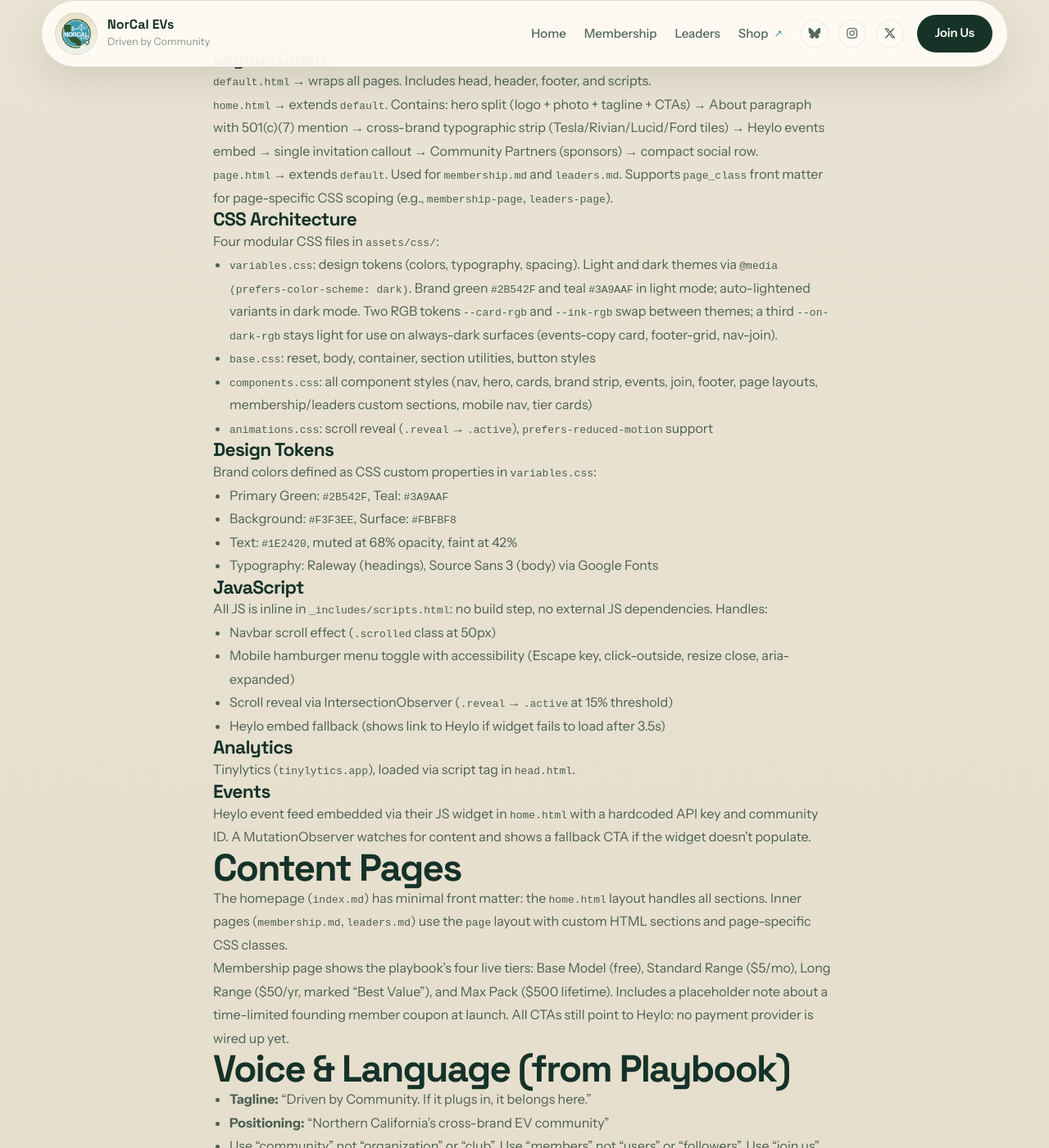
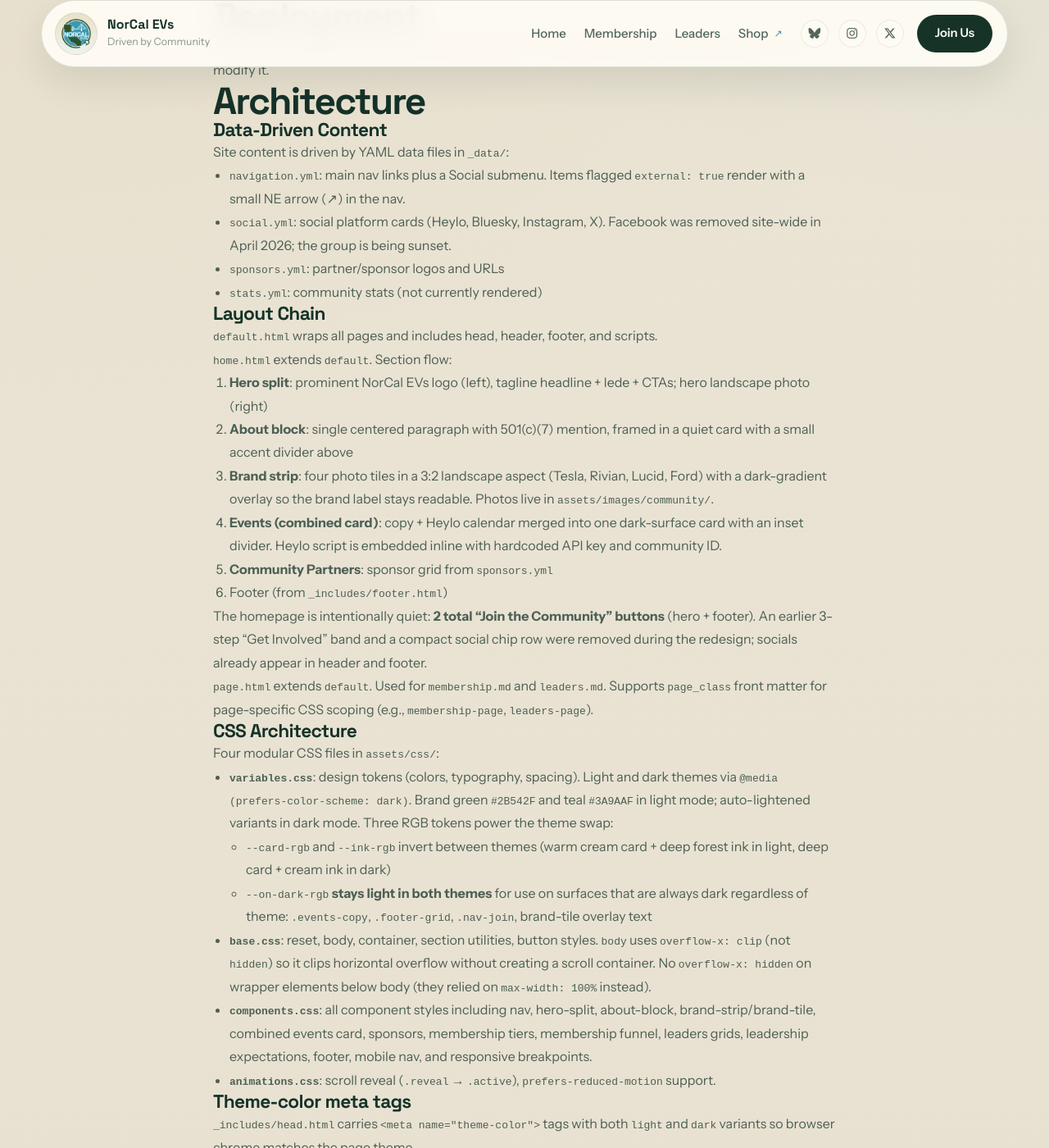
Before and after one commit to ZakWinnick/NorCalEVs, a Jekyll site: the page built from CLAUDE.md, in a window 1280 px wide and 1400 px high, scrolled down 1046 px. Shown: the whole window at 82% size. Built offline with Jekyll 4.4.1, drawn with Linux system fonts in a browser that asks for light colours; our own code applies the rules of GitHub Pages for plain Markdown files; a script that is not in the unit is left out; some of the changed text lies outside the part shown.

Commit message:
Update CLAUDE.md to reflect redesign, dark mode, and scroll fixes
Comprehensive rewrite covering:
- 501(c)(7) status and playbook as authoritative source
- Standing no-em-dashes editorial rule
- Local Ruby workaround (Homebrew 4.0.2 + user gem install, since
  rbenv 3.1.6 is missing socket and Bundler 2.3 can't read the 4.0.9
  lockfile)
- Current homepage section flow (hero split, about, brand strip,
  combined events card, sponsors) with note that there are only 2
  Join buttons on the page
- CSS token system: --card-rgb and --ink-rgb swap between themes,
  --on-dark-rgb stays light for always-dark surfaces
- Mobile scroll fixes documented so future agents don't regress them:
  no scroll-behavior smooth, no fixed+blurred pseudo-elements, no
  nested overflow-x hidden, sticky nav with no-op scrolled state on
  mobile, rAF-throttled scroll listener, Heylo horizontal scroller
  disabled on mobile, images decode async
- Membership page 5-step funnel + four live tiers (Base/Standard/
  Long/Max) with note that payment provider is not wired up
- Leaders page with Executive Director role and Leadership
  Expectations section
- Known open items: real photos to replace placeholders, payment
  flow for tiers, founding coupon mechanics

Co-Authored-By: Claude Opus 4.7 (1M context) <noreply@anthropic.com>

````diff
--- a/CLAUDE.md
+++ b/CLAUDE.md
@@ -4,7 +4,9 @@ This file provides guidance to Claude Code (claude.ai/code) when working with co
 
 ## Project Overview
 
-NorCal EVs (norcalevs.org) is the website for Northern California's cross-brand EV community: a registered nonprofit connecting EV owners, enthusiasts, and the EV-curious across all brands. The `NorCal EVs Playbook v1` PDF is the authoritative source for organizational identity, messaging, and operations. See `BRAND_GUIDELINES.md` for voice, color, and language rules.
+NorCal EVs (norcalevs.org) is the website for Northern California's cross-brand EV community. As of April 2026 the org is officially a registered **501(c)(7) nonprofit social club**. The `NorCal EVs Playbook v1` PDF (on the user's Synology at `/Users/zakwinnick/Library/CloudStorage/SynologyDrive-Vandenberg/NorCal EVs/Playbook/`) is the authoritative source for organizational identity, messaging, tiers, and operations. See `BRAND_GUIDELINES.md` for voice, color, and language rules.
+
+**Standing editorial rule:** Never use em dashes (`—`) anywhere in copy, code comments, or CSS comments. Use commas, colons, periods, or parentheses instead.
 
 ## Build & Serve
 
@@ -15,7 +17,18 @@ bundle exec jekyll serve --livereload  # With auto-reload
 JEKYLL_ENV=production bundle exec jekyll build  # Production build to _site/
 ```
 
-Jekyll 3.9 with Ruby 3.x (installed via rbenv at `~/.rbenv/versions/3.1.6`). The system Ruby (2.6) is too old: use `eval "$(rbenv init -)" && rbenv local 3.1.6` before running bundle commands. No test suite.
+Jekyll 3.9 with Ruby 3.x (intended via rbenv at `~/.rbenv/versions/3.1.6`). The system Ruby (2.6) is too old.
+
+**Local Ruby is currently broken.** The rbenv 3.1.6 install is missing the `socket` stdlib module, and the Bundler 2.3 the system ships with can't read the Bundler 4.0.9 lockfile. Workaround that does work:
+
+```bash
+# Use Homebrew's Ruby 4.0.2 with gems installed to user dir
+PATH="/Users/zakwinnick/.gem/ruby/4.0.0/bin:/opt/homebrew/opt/ruby/bin:$PATH" \
+  jekyll serve --port 4000 --host 127.0.0.1 --livereload
+# Temporarily rename Gemfile + Gemfile.lock to .bak first so Jekyll skips Bundler
+```
+
+No test suite.
 
 ## Deployment
 
@@ -26,55 +39,92 @@ Push to `main` deploys automatically via GitHub Pages. The `CNAME` file maps the
 ### Data-Driven Content
 
 Site content is driven by YAML data files in `_data/`:
-- `navigation.yml`: main nav links and the Social dropdown submenu
-- `social.yml`: social platform cards (Heylo, Bluesky, Instagram, X)
-- `stats.yml`: community stats (currently not rendered on homepage)
+- `navigation.yml`: main nav links plus a Social submenu. Items flagged `external: true` render with a small NE arrow (↗) in the nav.
+- `social.yml`: social platform cards (Heylo, Bluesky, Instagram, X). Facebook was removed site-wide in April 2026; the group is being sunset.
+- `sponsors.yml`: partner/sponsor logos and URLs
+- `stats.yml`: community stats (not currently rendered)
 
 ### Layout Chain
 
-`default.html` → wraps all pages. Includes head, header, footer, and scripts.
+`default.html` wraps all pages and includes head, header, footer, and scripts.
 
-`home.html` → extends `default`. Contains: hero split (logo + photo + tagline + CTAs) → About paragraph with 501(c)(7) mention → cross-brand typographic strip (Tesla/Rivian/Lucid/Ford tiles) → Heylo events embed → single invitation callout → Community Partners (sponsors) → compact social row.
+`home.html` extends `default`. Section flow:
+1. **Hero split**: prominent NorCal EVs logo (left), tagline headline + lede + CTAs; hero landscape photo (right)
+2. **About block**: single centered paragraph with 501(c)(7) mention, framed in a quiet card with a small accent divider above
+3. **Brand strip**: four photo tiles in a 3:2 landscape aspect (Tesla, Rivian, Lucid, Ford) with a dark-gradient overlay so the brand label stays readable. Photos live in `assets/images/community/`.
+4. **Events (combined card)**: copy + Heylo calendar merged into one dark-surface card with an inset divider. Heylo script is embedded inline with hardcoded API key and community ID.
+5. **Community Partners**: sponsor grid from `sponsors.yml`
+6. Footer (from `_includes/footer.html`)
 
-`page.html` → extends `default`. Used for `membership.md` and `leaders.md`. Supports `page_class` front matter for page-specific CSS scoping (e.g., `membership-page`, `leaders-page`).
+The homepage is intentionally quiet: **2 total "Join the Community" buttons** (hero + footer). An earlier 3-step "Get Involved" band and a compact social chip row were removed during the redesign; socials already appear in header and footer.
+
+`page.html` extends `default`. Used for `membership.md` and `leaders.md`. Supports `page_class` front matter for page-specific CSS scoping (e.g., `membership-page`, `leaders-page`).
 
 ### CSS Architecture
 
 Four modular CSS files in `assets/css/`:
-- `variables.css`: design tokens (colors, typography, spacing). Light and dark themes via `@media (prefers-color-scheme: dark)`. Brand green `#2B542F` and teal `#3A9AAF` in light mode; auto-lightened variants in dark mode. Two RGB tokens `--card-rgb` and `--ink-rgb` swap between themes; a third `--on-dark-rgb` stays light for use on always-dark surfaces (events-copy card, footer-grid, nav-join).
-- `base.css`: reset, body, container, section utilities, button styles
-- `components.css`: all component styles (nav, hero, cards, brand strip, events, join, footer, page layouts, membership/leaders custom sections, mobile nav, tier cards)
-- `animations.css`: scroll reveal (`.reveal` → `.active`), `prefers-reduced-motion` support
 
-### Design Tokens
+- **`variables.css`**: design tokens (colors, typography, spacing). Light and dark themes via `@media (prefers-color-scheme: dark)`. Brand green `#2B542F` and teal `#3A9AAF` in light mode; auto-lightened variants in dark mode. Three RGB tokens power the theme swap:
+  - `--card-rgb` and `--ink-rgb` invert between themes (warm cream card + deep forest ink in light, deep card + cream ink in dark)
+  - `--on-dark-rgb` **stays light in both themes** for use on surfaces that are always dark regardless of theme: `.events-copy`, `.footer-grid`, `.nav-join`, brand-tile overlay text
+- **`base.css`**: reset, body, container, section utilities, button styles. `body` uses `overflow-x: clip` (not `hidden`) so it clips horizontal overflow without creating a scroll container. No `overflow-x: hidden` on wrapper elements below body (they relied on `max-width: 100%` instead).
+- **`components.css`**: all component styles including nav, hero-split, about-block, brand-strip/brand-tile, combined events card, sponsors, membership tiers, membership funnel, leaders grids, leadership expectations, footer, mobile nav, and responsive breakpoints.
+- **`animations.css`**: scroll reveal (`.reveal` → `.active`), `prefers-reduced-motion` support.
 
-Brand colors defined as CSS custom properties in `variables.css`:
-- Primary Green: `#2B542F`, Teal: `#3A9AAF`
-- Background: `#F3F3EE`, Surface: `#FBFBF8`
-- Text: `#1E2420`, muted at 68% opacity, faint at 42%
-- Typography: Raleway (headings), Source Sans 3 (body) via Google Fonts
+### Theme-color meta tags
+
+`_includes/head.html` carries `<meta name="theme-color">` tags with both `light` and `dark` variants so browser chrome matches the page theme.
+
+### Mobile Scroll Performance (important, hard-won)
+
+This site has been through several rounds of scroll-stuck debugging on iOS Safari. The fixes that stuck:
+
+1. **No `scroll-behavior: smooth`** on `html`. Smooth scroll fights user wheel/touch input during anchor-link jumps.
+2. **No fixed + blurred pseudo-elements** on `body`. The old decorative radial blurs at `body::before` / `body::after` forced GPU repaint on every scroll frame. They're permanently `display: none`.
+3. **No `overflow-x: hidden`** on `html`, `main`, `footer`, `.section`, or any wrapper. That property implicitly creates a scroll container on iOS; nested containers interrupt touch-scroll chaining. Replaced with `overflow-x: clip` on body only.
+4. **Sticky nav does not change appearance on mobile scroll.** The `.scrolled` class is a no-op under 960px (same background/border/shadow as default) so the compositor stays idle during scroll. `backdrop-filter` is also removed on mobile for the same reason.
+5. **Scroll listener is idempotent and rAF-throttled.** `syncNavScroll` tracks prior state and only touches the DOM on threshold crossings.
+6. **Heylo feed is not a horizontal scroll container on mobile.** `overflow-x: auto` was capturing vertical finger drags on iOS; desktop keeps the horizontal scroller via a `@media (min-width: 769px)` block.
+7. **Brand tile images use `loading="lazy" decoding="async"`** so their decode work doesn't block the main thread.
+
+If scroll issues return, those are the things to check first.
 
 ### JavaScript
 
-All JS is inline in `_includes/scripts.html`: no build step, no external JS dependencies. Handles:
-- Navbar scroll effect (`.scrolled` class at 50px)
-- Mobile hamburger menu toggle with accessibility (Escape key, click-outside, resize close, aria-expanded)
-- Scroll reveal via IntersectionObserver (`.reveal` → `.active` at 15% threshold)
-- Heylo embed fallback (shows link to Heylo if widget fails to load after 3.5s)
+All JS is inline in `_includes/scripts.html`. No build step, no external JS dependencies. Handles:
+- Year stamp in footer
+- Navbar scroll effect (`.scrolled` class; idempotent + rAF-throttled; desktop-only visual change)
+- Mobile hamburger menu toggle with accessibility (Escape key, click-outside, resize close, `aria-expanded`, `body.menu-open` to lock scroll)
+- Scroll reveal via IntersectionObserver (`.reveal` → `.active` at 16% threshold)
+- Heylo embed fallback (MutationObserver watches for content; shows static CTA after 3.5s if widget doesn't populate)
 
 ### Analytics
 
-Tinylytics (`tinylytics.app`), loaded via script tag in `head.html`.
+Tinylytics (`tinylytics.app`), loaded via deferred script tag in `head.html`.
 
 ### Events
 
-Heylo event feed embedded via their JS widget in `home.html` with a hardcoded API key and community ID. A MutationObserver watches for content and shows a fallback CTA if the widget doesn't populate.
+Heylo event feed embedded via their JS widget in `home.html` with a hardcoded API key and community ID. The widget injects its own DOM (with its own white event cards) into `#heylo-event-feed`. To keep text readable in both themes without forcing dark text that disappears in dark mode, `.events-embed` resets `color` to `var(--text)` which cascades theme-appropriate text into the widget.
 
 ## Content Pages
 
-The homepage (`index.md`) has minimal front matter: the `home.html` layout handles all sections. Inner pages (`membership.md`, `leaders.md`) use the `page` layout with custom HTML sections and page-specific CSS classes.
+The homepage (`index.md`) has minimal front matter; the `home.html` layout handles all sections.
 
-Membership page shows the playbook's four live tiers: Base Model (free), Standard Range ($5/mo), Long Range ($50/yr, marked "Best Value"), and Max Pack ($500 lifetime). Includes a placeholder note about a time-limited founding member coupon at launch. All CTAs still point to Heylo: no payment provider is wired up yet.
+`membership.md` uses the `page` layout with these sections:
+- **Intro card** (501(c)(7) mention + "first event is always free" pill + two CTAs)
+- **How It Works**: the playbook's **5-step funnel** rail (Discover → Learn → Join → Attend → Stay). On desktop it's a 5-col horizontal rail with a connecting gradient line; on mobile it becomes a vertical stack where each step is a 2-col grid (numbered dot on the left spanning both rows, label on top, description below).
+- **Tiers**: four live tiers per the playbook: Base Model (free), Standard Range ($5/mo), Long Range ($50/yr, marked "Best Value" with `.tier-highlight`), Max Pack ($500 lifetime). Followed by a founding-member coupon note in a dashed-border callout.
+- **What Members Get**: an honest bulleted list. No partner-perk promises (per playbook: only list benefits that exist or will within 90 days).
+- **All Brands Welcome** closing note
+
+All CTAs still point to Heylo; **no payment provider is wired up yet**.
+
+`leaders.md` uses the `page` layout with these sections:
+- **Intro card** with 501(c)(7) mention
+- **Board of Directors**: Executive Director (not "President"), Vice President, Secretary, Treasurer. Brief intro line notes the board handles governance/finances/legal and meets quarterly.
+- **Community Leadership Team**: Events Lead, Communications Lead, Membership Lead, Partnerships Lead, Regional Leads
+- **Leadership Expectations**: the playbook's 6 bullets as a 2-col list (not cards), via `.leadership-expectations`
+- **Get Involved** closing note with contact CTAs
 
 ## Voice & Language (from Playbook)
 
@@ -82,8 +132,15 @@ Membership page shows the playbook's four live tiers: Base Model (free), Standar
 - **Positioning:** "Northern California's cross-brand EV community"
 - Use "community" not "organization" or "club". Use "members" not "users" or "followers". Use "join us" not "sign up". Use "Northern California" not "Bay Area" (unless location-specific).
 - **Never use:** "revolution", "disrupting", "game-changing", "premier", "EV lifestyle", "tribe", excessive exclamation marks
+- **No em dashes anywhere** (see top of this file)
 - Tone: clear, warm, modern, confident, inclusive. Like a friend who knows EVs, not a brand trying to sound like a community.
+
+## Known Open Items
+
+- **Brand tile photos are manufacturer press/editorial placeholders.** Swap for real member/event photography when available, per the playbook's "real over polished" principle.
+- **Membership CTAs route to Heylo, not a payment flow.** When dues collection goes live, wire Stripe/Memberful/etc. into the tier cards.
+- **Founding member coupon** mechanics (timing, code, expiration) still need to be defined before launch.
 
 ## Legacy Files
 
-The `includes/` directory (without underscore) at the project root contains old `header.html` and `footer.html` from a pre-Jekyll era. The active includes are in `_includes/`.
+The `includes/` directory (without underscore) at the project root contains old `header.html` and `footer.html` from a pre-Jekyll era. The active includes are in `_includes/`. Do not edit the legacy directory.
````
